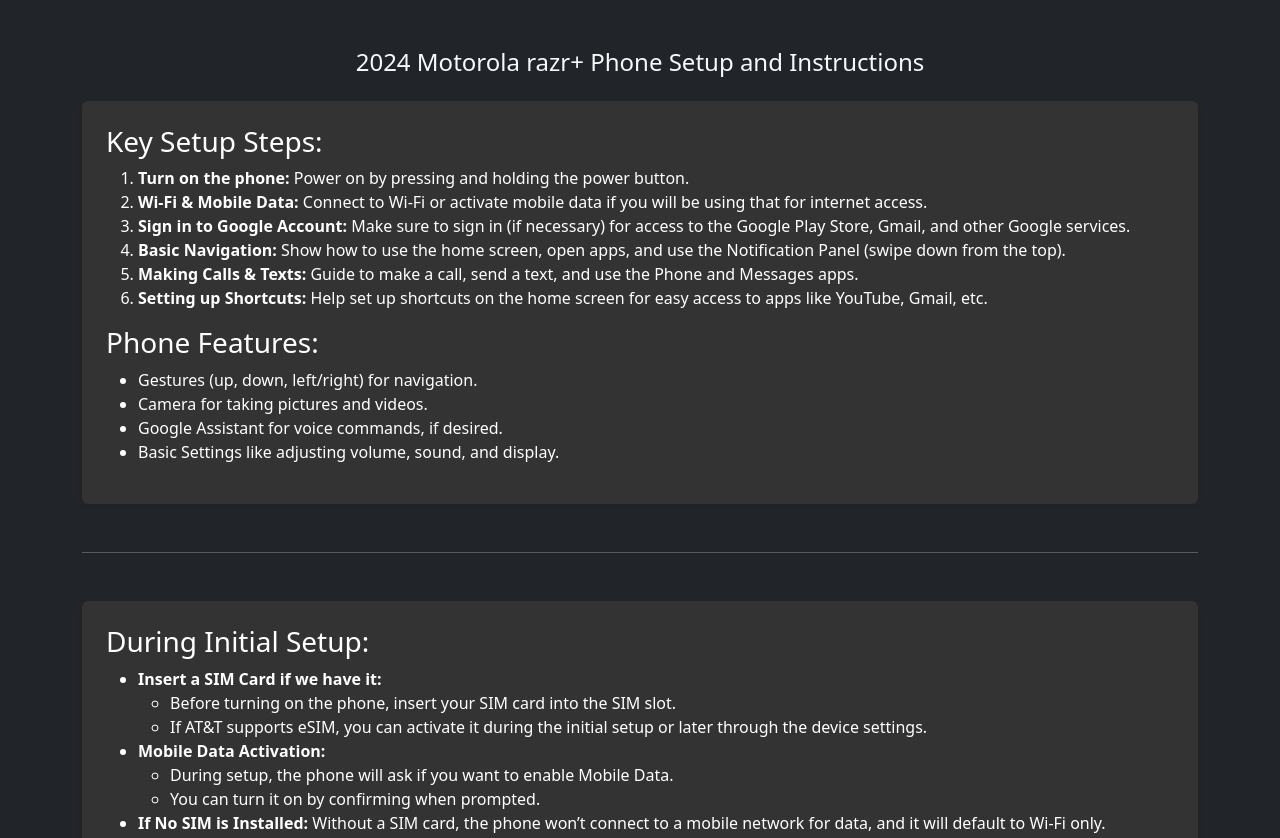
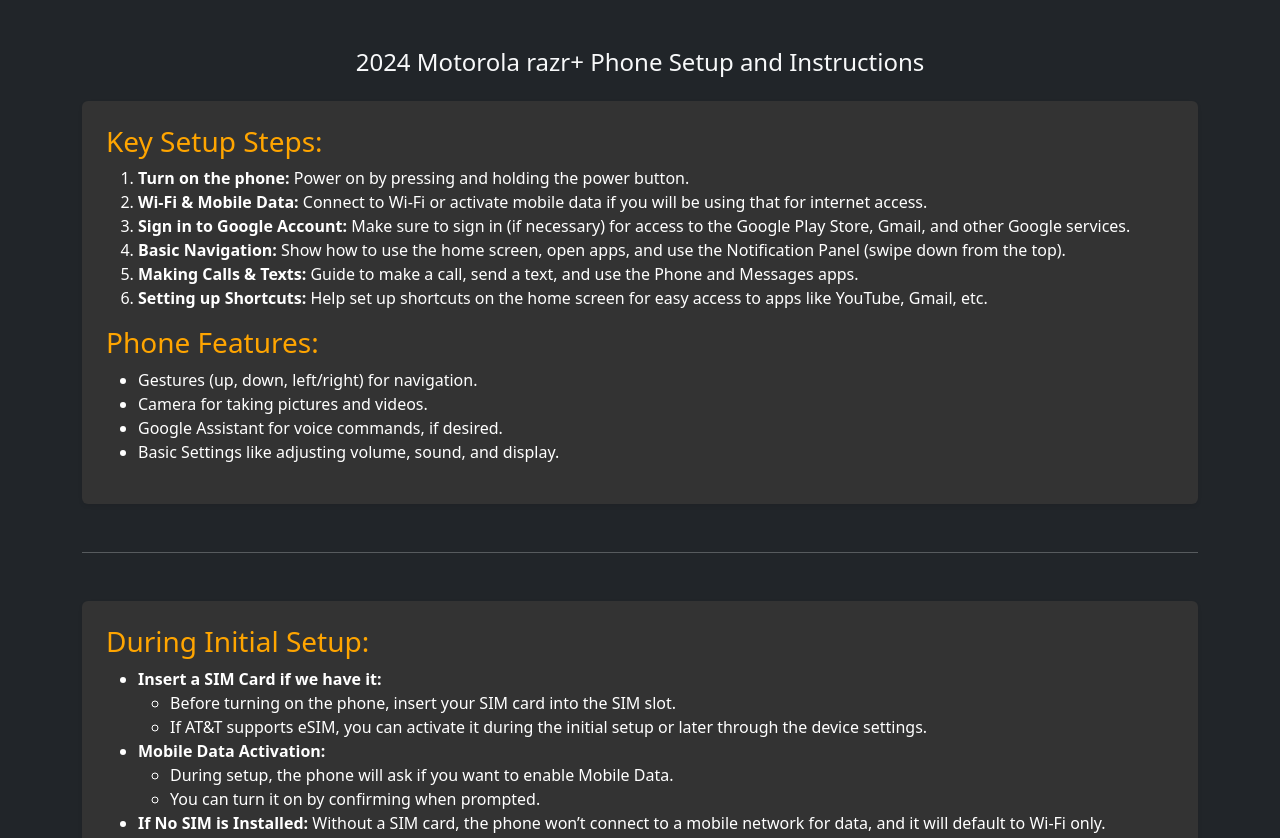
Before and after one commit to coolcreation/Phone_Instructions, a plain HTML site: page index.html in a window 1280 px wide. Shown: the top 838 px of the page. Drawn offline with nearby package versions, Linux system fonts and the light colour scheme.

Commit message:
Update index.html

```diff
--- a/index.html
+++ b/index.html
@@ -11,6 +11,9 @@
     .bg-light{
       background-color: #333 !Important;
       color: white !Important;
+    }
+    h3{
+      color: orange !Important;
     }
   </style>
 
```
